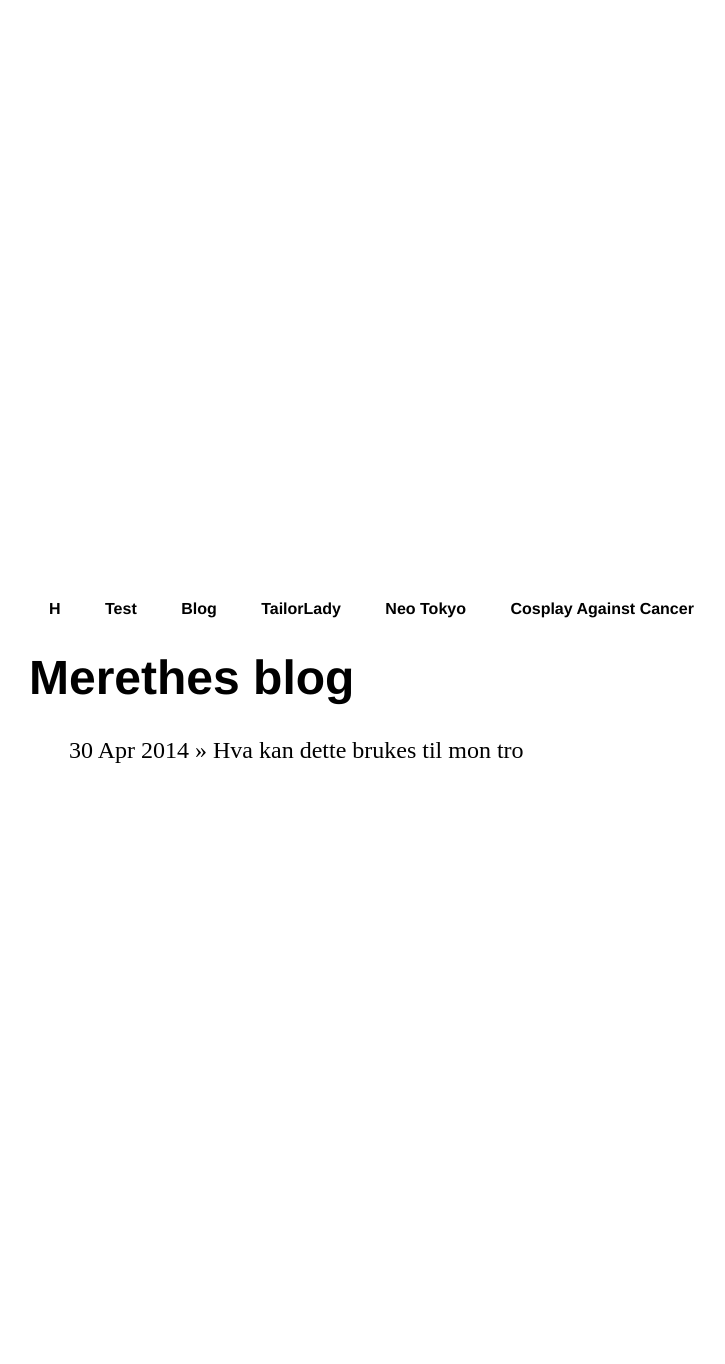
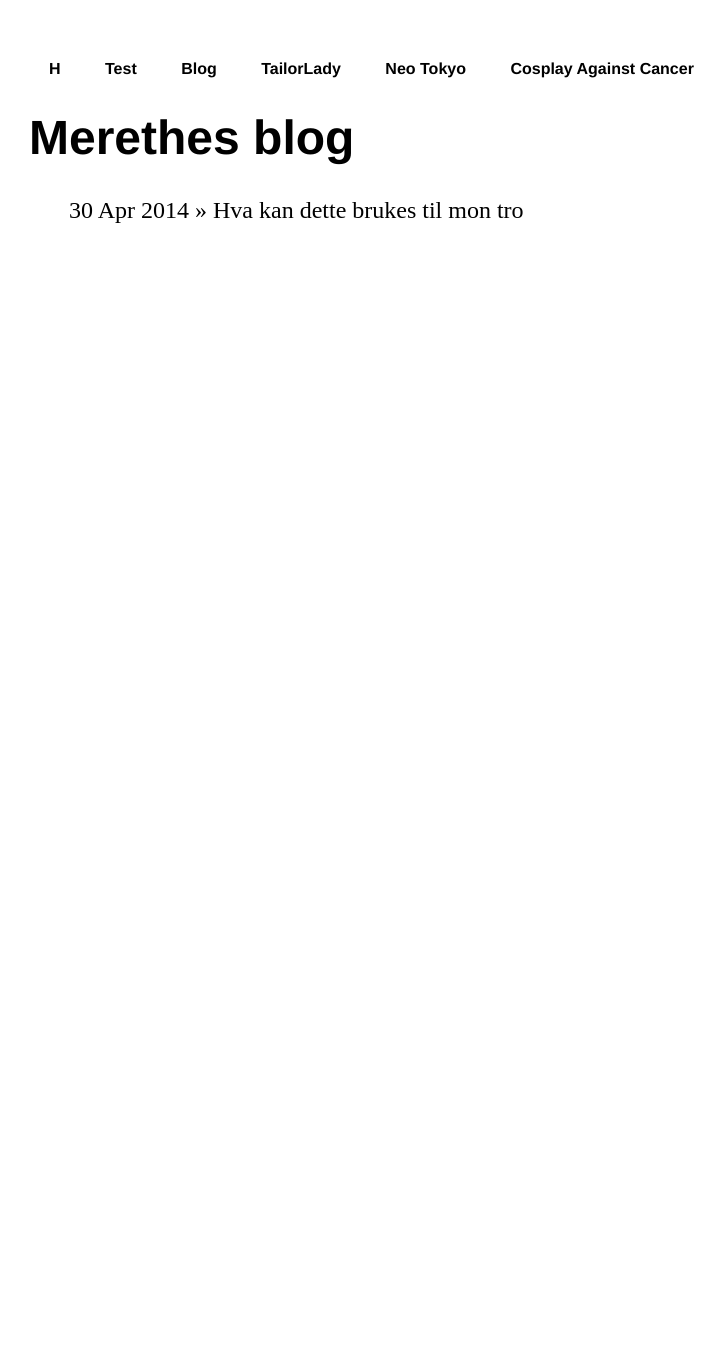
Before and after one commit to Varda84/Digicon_shop, a Jekyll site: the page built from blog/index.html, in a window 1280 px wide. Shown: the whole page, without its empty margins (163-888 px from the left). Built offline with Jekyll 4.4.1, drawn with Linux system fonts in a browser that asks for light colours; after the commit the page ends 900 px from its top, so only the background shows below that.

Commit message:
Update main.css

```diff
--- a/css/main.css
+++ b/css/main.css
@@ -1,5 +1,5 @@
 body {
-    margin: 600px auto;
+    margin: 60px auto;
     width: 70%;
 }
 nav ul, footer ul {
```
